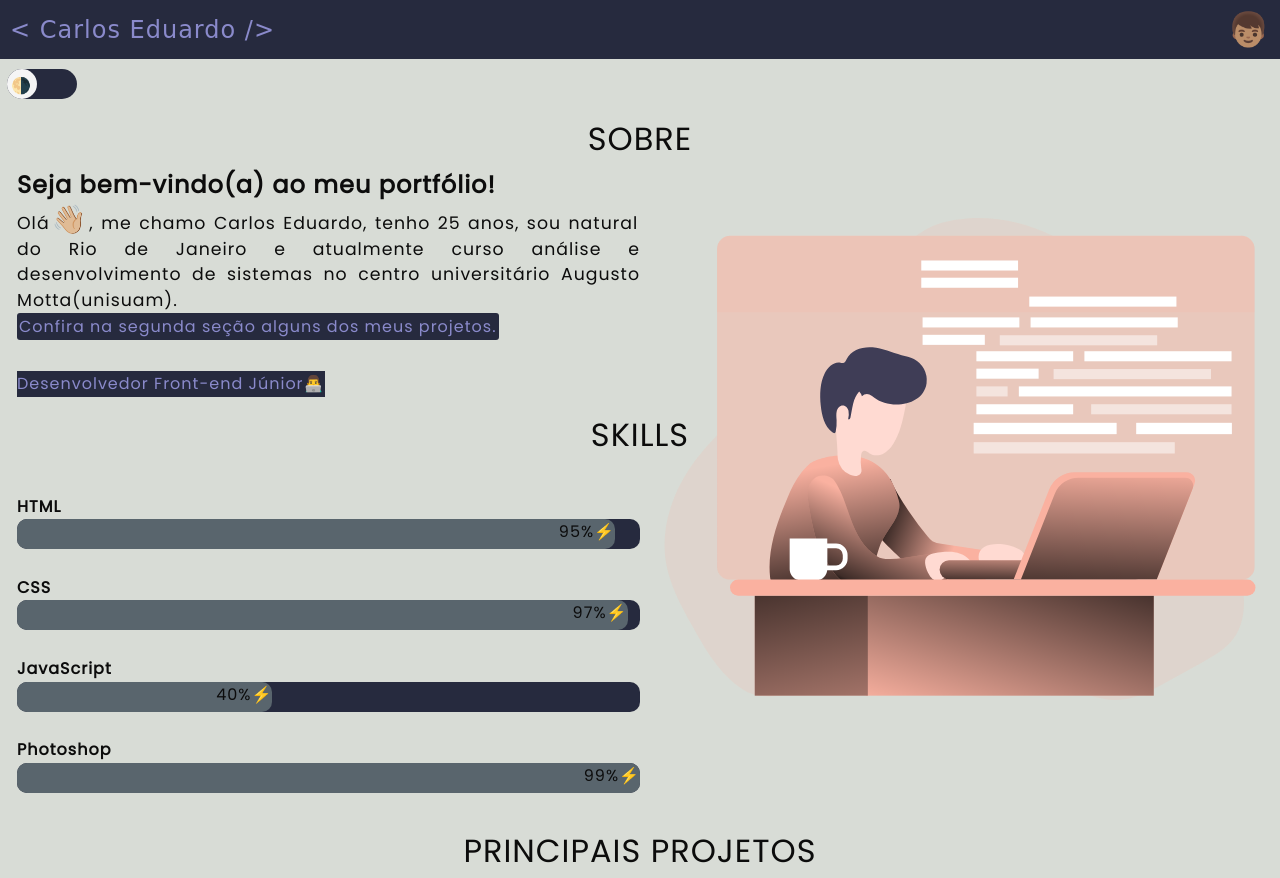
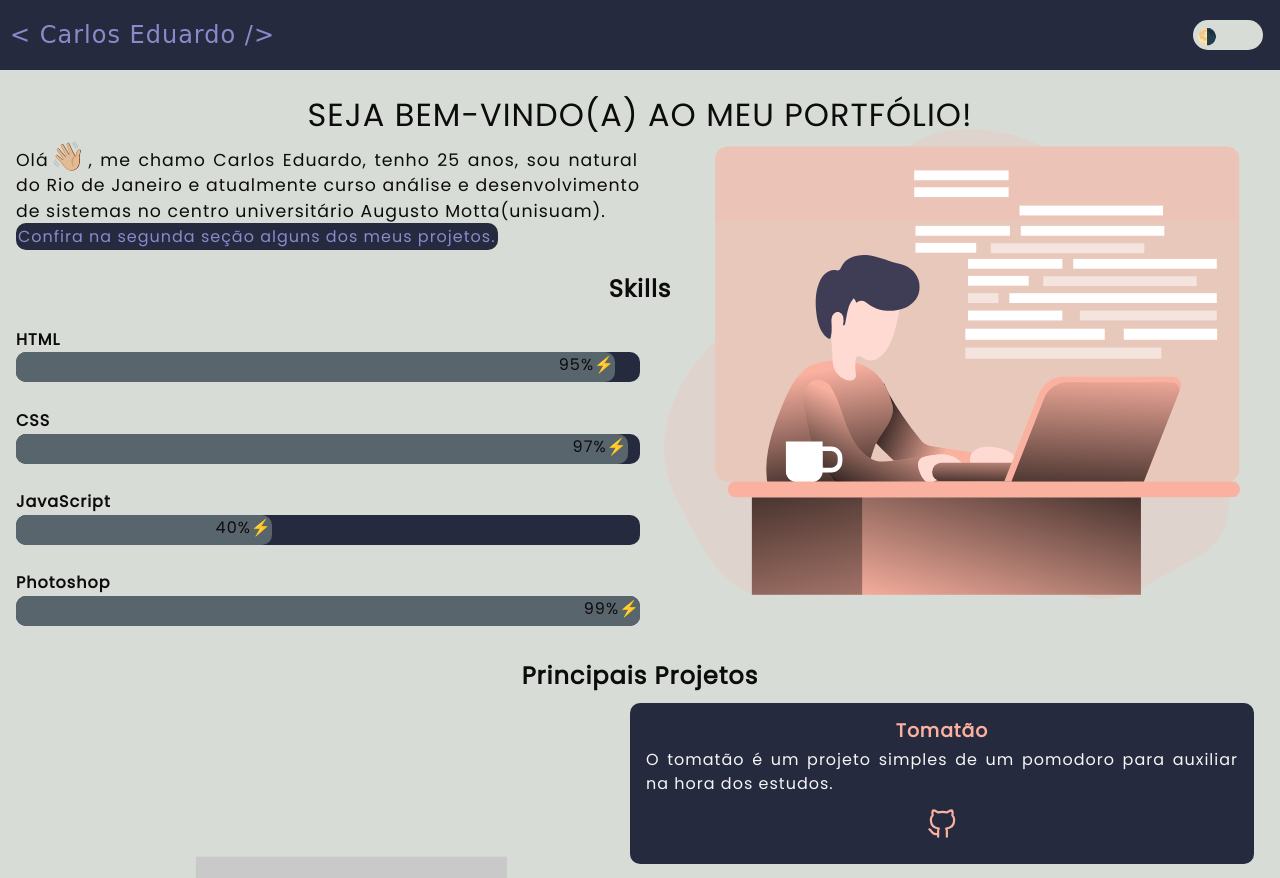
Before and after one commit to Carlosmelo1295/My-Portfolio, a plain HTML site: page index.html in a window 1280 px wide. Shown: the top 878 px of the page. Drawn offline with Linux system fonts and the light colour scheme.

Commit message:
UI update

```diff
--- a/index.html
+++ b/index.html
@@ -18,16 +18,15 @@
 	<header>
 		<span>
 			< Carlos Eduardo /> </span>
-		<span id="emojiBoy">&#128102;&#127997;</span>
-	</header>
-
 		<div class="slideBox">
 			<div class="slideInside"></div>
 		</div>
+	</header>
+
+	<div class="main">
 
 		<div id="element" data-anime="1" class="sobre">
-		<h1>Sobre</h1>
-		<h2>Seja bem-vindo(a) ao meu portfólio!</h2>
+			<h1>Seja bem-vindo(a) ao meu portfólio!</h1>
 
 			<p>
 				Olá<span id="emojiHand">&#128075;&#127996;</span>, me chamo Carlos
@@ -35,11 +34,10 @@
 				sistemas no centro universitário Augusto Motta(unisuam).
 			</p>
 			<a href="#navegar"> Confira na segunda seção alguns dos meus projetos.</a>
-		</p>
 
 			<div class="container-skills">
 				<br>
-			<h1>Skills</h1>
+				<h2>Skills</h2>
 				<br />
 
 				<b>HTML</b>
@@ -72,7 +70,7 @@
 		</div>
 
 		<div id="element" data-anime="2" class="projetos">
-		<h1 id="navegar">Principais Projetos</h1>
+			<h2 id="navegar">Principais Projetos</h2>
 
 			<div>
 				<h3>Tomatão</h3>
@@ -120,7 +118,8 @@
 
 			<div>
 				<h3>Marcador de livros</h3>
-			<p>Projeto em desenvolvimento de um marcador de livros. Basta digitar a página e o nome do livro que ele irá
+				<p>Projeto em desenvolvimento de um marcador de livros. Basta digitar a página e o nome do livro que ele
+					irá
 					guarda para você.</p>
 
 				<svg xmlns="http://www.w3.org/2000/svg" id="git-marcador" width="35" height="35" viewBox="0 0 24 24"
@@ -133,8 +132,10 @@
 
 		</div>
 
+	</div>
+
 	<footer id="contatos">
-		<h1>Contatos</h1>
+		<h2>Contatos</h2>
 		<div>
 			<svg xmlns="http://www.w3.org/2000/svg" class="icon icon-tabler icon-tabler-brand-github" width="44"
 				height="44" viewBox="0 0 24 24" stroke-width="1.5" stroke="#fab1a0" fill="none" stroke-linecap="round"
--- a/js/main.js
+++ b/js/main.js
@@ -158,19 +158,22 @@ psSkill();
 let slide = document.querySelector(".slideInside");
 let boxSlide = document.querySelector(".slideBox")
 
+let audio = new Audio("../sounds/button.mp3")
+
 function darkMode() {
 	if (slide.style.float != "right") {
 		slide.style.float = "right";
 		document.body.style.backgroundColor = "#1B2431";
-		boxSlide.style.backgroundColor = "#D8DCD6";
+		boxSlide.style.backgroundColor = "#1B2431";
 		document.body.style.color = "#D8DCD6";
-		slide.style.backgroundColor = "#1B2431"
+		audio.play();
+
 	} else {
 		slide.style.float = "left";
 		document.body.style.backgroundColor = "#D8DCD6";
-		boxSlide.style.backgroundColor = "#1B2431";
+		boxSlide.style.backgroundColor = "#D8DCD6";
 		document.body.style.color = "#0C0C0C";
-		slide.style.backgroundColor = "#F2ECFF"
+		audio.play();
 	}
 }
 
--- a/style/style.scss
+++ b/style/style.scss
@@ -2,24 +2,47 @@ $primary-background: #D8DCD6;
 $secondary-background:#262a3e;
 $txt-color-white: #8a8acb;
 $txt-color-dark: #0C0C0C;
+
+$border-radius: 10px;
 
 
 @import "reset";
 
 
 body {
+	background-color: $primary-background;
+	color: $txt-color-dark;
+	letter-spacing: 1px;
+	scroll-behavior: smooth;
+}
+
 a {
 	color: $txt-color-white;
 	background-color: $secondary-background;
-        border-radius: 3px;
+	border-radius: $border-radius;
 	padding: 2px;
 }
 
-    background-color: $primary-background;
-    color: $txt-color-dark;
-    letter-spacing: 1px;
+h2 {
+	text-align: center;
+}
+
+h1 {
+	text-align: center;
+	margin: 1rem;
+	text-transform: uppercase;
+	font-weight: normal;
+
+}
 
 
+h3 {
+	color: #fab1a0;
+}
+
+.main {
+	padding: 1rem;
+}
 
 header {
 	display: flex;
@@ -41,45 +64,16 @@ body {
 
 	}
 
-        #emojiBoy {
-            font-size: 25pt;
-            animation: anime infinite linear 2s;
-        }
-
-
-    }
-
-
-    h1 {
-        text-align: center;
-        margin-bottom: 20px;
-        text-transform: uppercase;
-        font-weight: normal;
-
-    }
-
-    h2 {
-        margin-bottom: 10px;
-    }
-
-
-    h3 {
-        text-transform: capitalize;
-        color: #fab1a0;
-    }
-
 	.slideBox {
 		width: 70px;
 		border-radius: 50px;
-        background-color: $secondary-background;
+		background-color: #D8DCD6;
 		height: 30px;
 		margin: 10px 7px;
-    }
 
 		.slideInside {
 			width: 30px;
-        border-radius: 50px;
-        background-color: whitesmoke;
+			border-radius: $border-radius;
 			height: 30px;
 			padding: 4px;
 			cursor: pointer;
@@ -88,20 +82,38 @@ body {
 				content: " 🌗";
 			}
 		}
+	}
 
+}
 
-    .container-skills {
-        margin-top: 2em;
+.sobre {
+	background-image: url("../image/rocket_boy_outline\ \(1\).svg");
+	background-position: right;
+	line-height: 1.6em;
+	width: 100%;
 
-        &::before {
-            content: 'Desenvolvedor Front-end Júnior👨‍💻';
-            color: $txt-color-white;
-            background-color: $secondary-background;
-            display: block;
-            width: max-content;
+	#emojiHand {
+		font-size: 21pt;
+	}
+
+	p {
+		margin-right: 50%;
+		font-size: 13pt;
+		text-align: justify;
+
 	}
 }
 
+
+
+#element {
+	background-size: 50%;
+	background-repeat: no-repeat;
+
+}
+
+.container-skills {
+	margin-bottom: 2em;
 
 	[data-anime] {
 		opacity: 0;
@@ -125,30 +137,23 @@ body {
 		transform: translate(0px);
 	}
 
-    #element {
-        padding: 17px;
-        background-size: 50%;
-        background-repeat: no-repeat;
+	.skill {
+		height: 30px;
+		width: 50%;
+		border-radius: $border-radius;
+		background-color: $secondary-background;
+
+		.skillDentro {
+			height: 30px;
+			border-radius: 10px;
+			background-color: #59656D;
+			text-align: right;
+
+		}
+	}
 
 }
 
-    #emojiHand {
-        font-size: 21pt;
-    }
-
-    .sobre {
-        background-image: url("../image/rocket_boy_outline\ \(1\).svg");
-        background-position: right;
-        line-height: 1.6em;
-        width: 100%;
-    }
-
-    .sobre p {
-        margin-right: 50%;
-        font-size: 13pt;
-        text-align: justify;
-
-    }
 
 .projetos {
 	background-image: url("../image/web_developer_outline\ \(1\).svg");
@@ -159,9 +164,9 @@ body {
 
 	div {
 		background-color: $secondary-background;
-            color: $txt-color-white;
+		color: whitesmoke;
 		margin: 10px;
-            border-radius: 10px;
+		border-radius: $border-radius;
 		padding: 1em;
 		float: right;
 		width: 50%;
@@ -172,7 +177,6 @@ body {
 		p {
 			text-align: justify;
 			margin-top: 5px;
-                color: $txt-color-white;
 
 		}
 
@@ -190,22 +194,6 @@ body {
 }
 
 
-    .skill {
-        height: 30px;
-        width: 50%;
-        border-radius: 10px;
-        background-color: $secondary-background;
-
-        .skillDentro {
-            height: 30px;
-            border-radius: 10px;
-            background-color: #59656D;
-            text-align: right;
-
-        }
-    }
-
-
 footer {
 	margin-top: 10px;
 	text-align: center;
@@ -216,7 +204,7 @@ body {
 		margin: 5px 10px;
 		display: inline-block;
 		cursor: pointer;
-            border-radius: 10px;
+		border-radius: $border-radius;
 		transition: 200ms linear;
 
 		&:hover {
@@ -227,34 +215,38 @@ body {
 }
 
 
-}
-
 
 
 @media only screen and (max-width: 700px) {
 	body {
-        text-align: center;
 		font-size: 90%;
+	}
 
+	.main {
+		padding: 4px;
 
 		.sobre {
 			background-image: none;
 
+
 			p {
 				margin-right: 0%;
-                text-indent: 10px;
-                text-align: left;
+				text-align: justify;
 
 			}
 		}
 
+		.container-skills {
 			.skill {
 				height: 30px;
 				width: 100%;
-            border-radius: 10px;
-            background-color: $txt-color-white;
+				border-radius: $border-radius;
+				background-color: $secondary-background;
 
 			}
+
+		}
+
 
 		.projetos {
 			overflow-y: auto;
@@ -265,11 +257,10 @@ body {
 				margin: 10px 0;
 			}
 		}
-
+	}
 
 	footer div {
 		padding: 5px;
 	}
-    }
 
 }
```
Also changed, not shown: style.css (added), style/style.css, 2 other files. Lines whose indentation alone changed are shown as unchanged.
